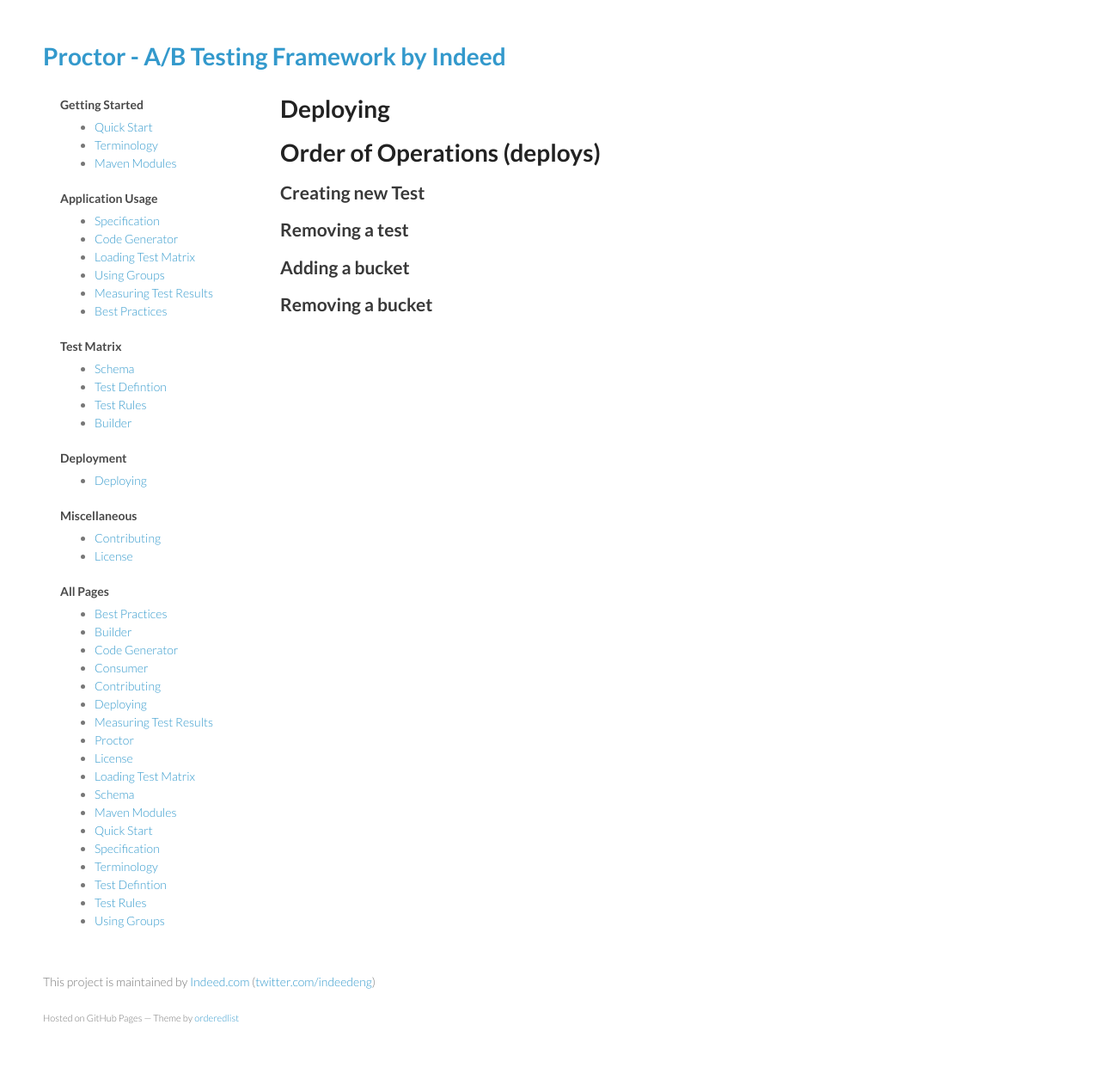
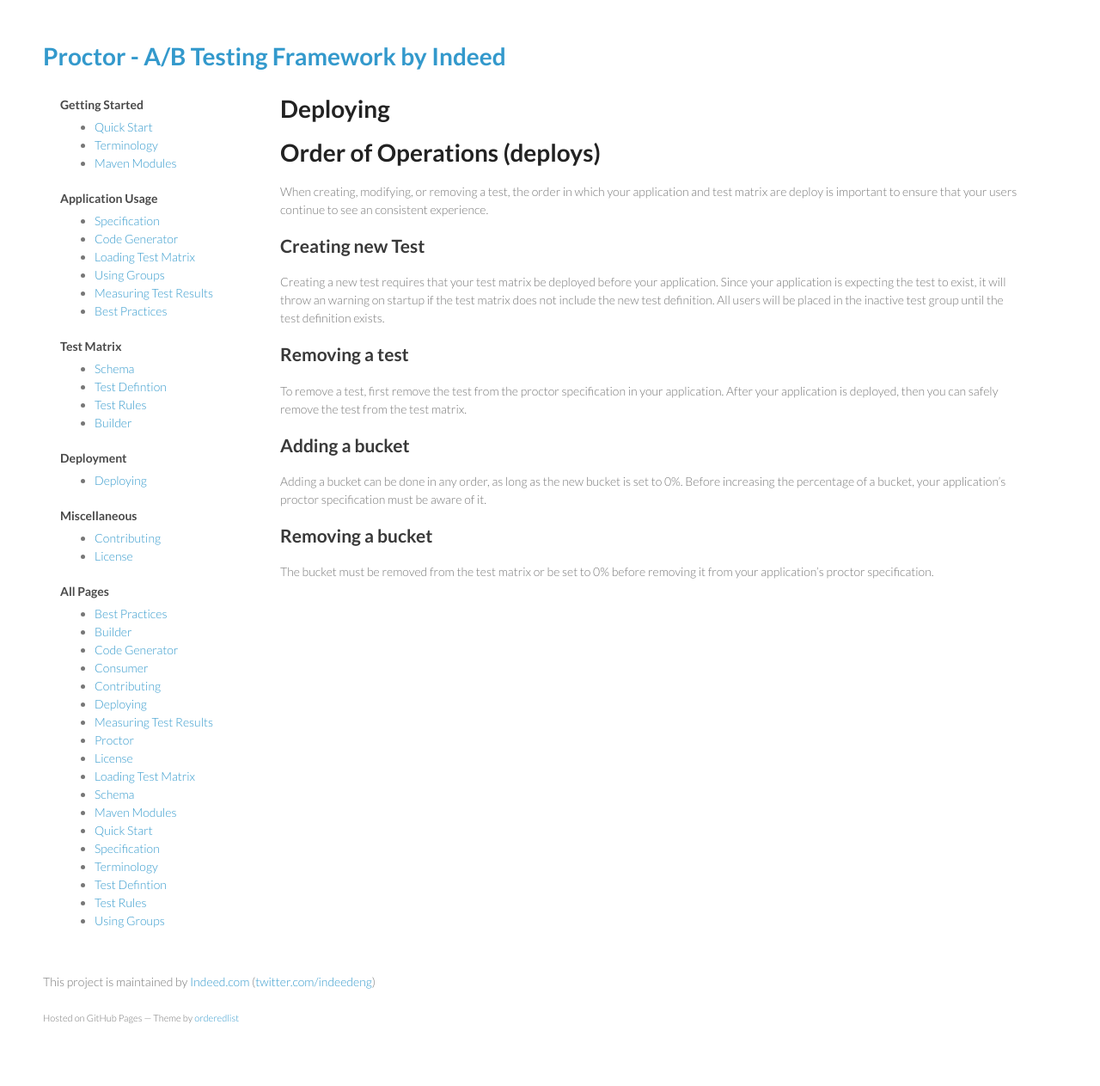
Before and after one commit to indeedeng/proctor, a Jekyll site: the page built from docs/deploying-groups.md, in a window 1280 px wide. Shown: the whole page at 86% size. Built offline with Jekyll 4.4.1, drawn with Linux system fonts in a browser that asks for light colours; Markdown is read by kramdown in place of the engine named in the settings.

Commit message:
Initial documentation on order of deploys.

```diff
--- a/docs/deploying-groups.md
+++ b/docs/deploying-groups.md
@@ -5,7 +5,21 @@
 ---
 
 # Order of Operations (deploys)
+
+When creating, modifying, or removing a test, the order in which your application and test matrix are deploy is important to ensure that your users continue to see an consistent experience.
+
 ## Creating new Test
+
+Creating a new test requires that your test matrix be deployed before your application. Since your application is expecting the test to exist, it will throw an warning on startup if the test matrix does not include the new test definition. All users will be placed in the inactive test group until the test definition exists.
+
 ## Removing a test
+
+To remove a test, first remove the test from the proctor specification in your application. After your application is deployed, then you can safely remove the test from the test matrix.
+
 ## Adding a bucket
+
+Adding a bucket can be done in any order, as long as the new bucket is set to 0%. Before increasing the percentage of a bucket, your application's proctor specification must be aware of it.
+
 ## Removing a bucket
+
+The bucket must be removed from the test matrix or be set to 0% before removing it from your application's proctor specification.
```
